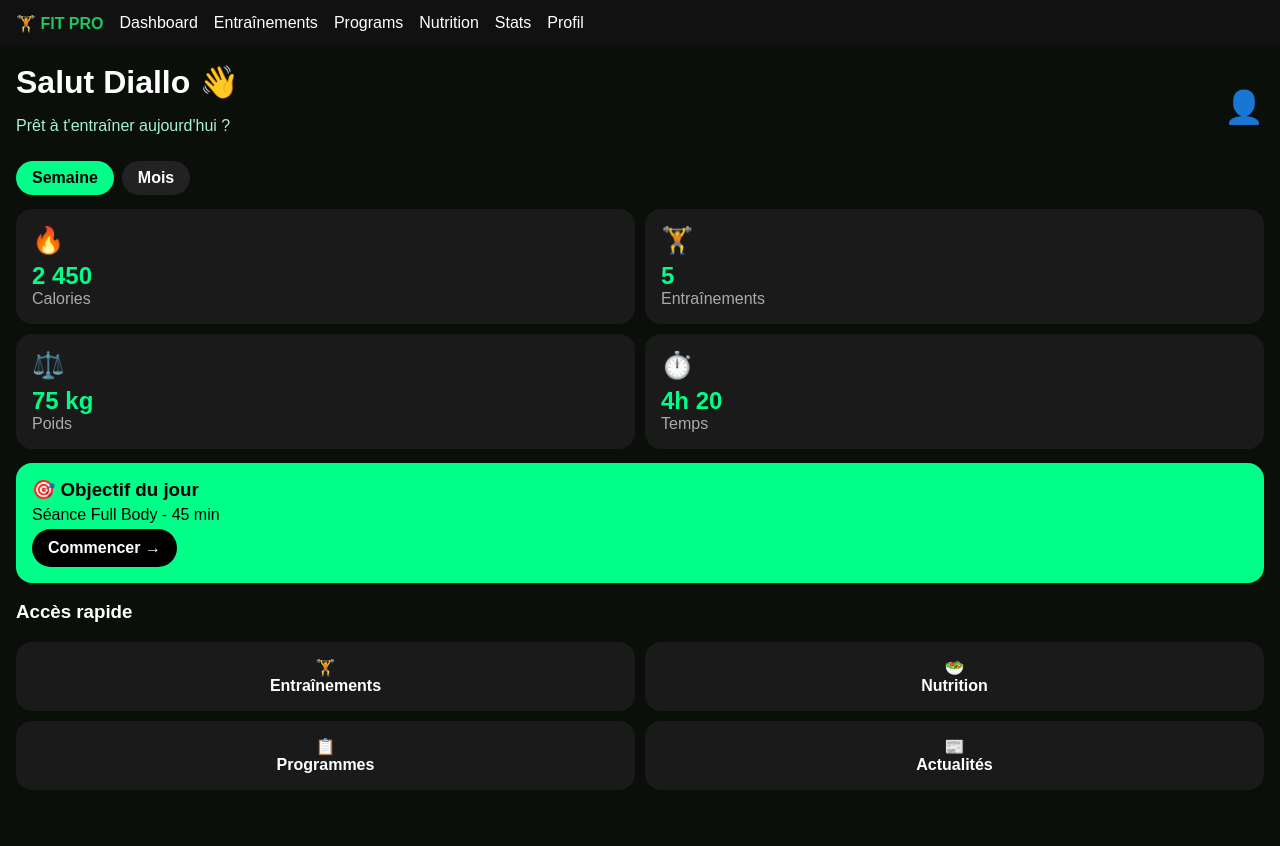
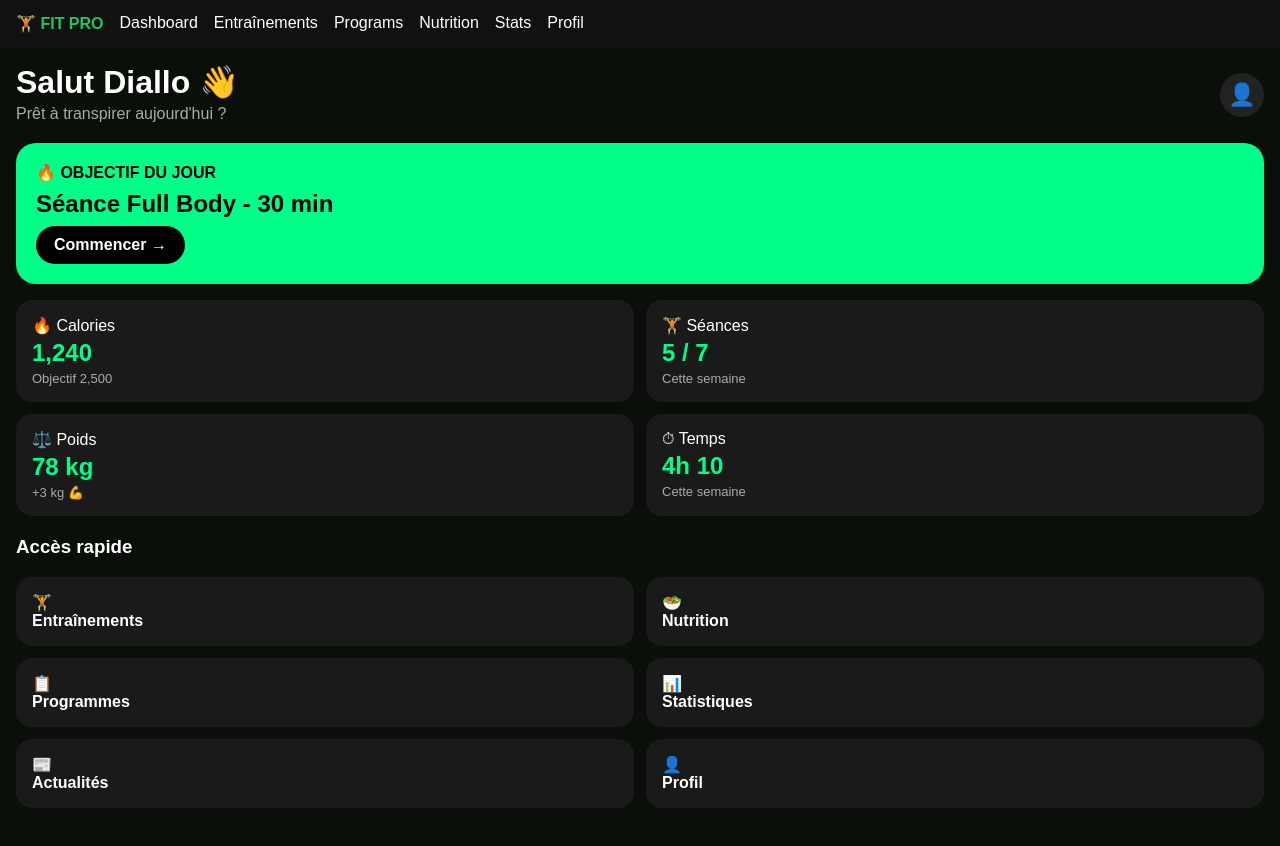
Before and after one commit to actionsdiallo-lgtm/fit-pro, a Next.js app: page /dashboard in a window 1280 px wide. Built offline with nearby package versions, Linux system fonts and the light colour scheme.

Commit message:
Update page.tsx

```diff
--- a/src/app/dashboard/page.tsx
+++ b/src/app/dashboard/page.tsx
@@ -1,51 +1,39 @@
 "use client";
 import Link from "next/link";
-import { useState } from "react";
 
 export default function Dashboard() {
-  const [period, setPeriod] = useState("Semaine");
-  const stats = [
-    { icon: "🔥", label: "Calories", value: period === "Semaine" ? "2 450" : "10 200" },
-    { icon: "🏋️", label: "Entraînements", value: period === "Semaine" ? "5" : "18" },
-    { icon: "⚖️", label: "Poids", value: "75 kg" },
-    { icon: "⏱️", label: "Temps", value: period === "Semaine" ? "4h 20" : "18h 10" },
-  ];
   return (
     <div style={{ padding: 16, backgroundColor: "#0A0F0A", minHeight: "100vh", color: "white" }}>
       <div style={{ display: "flex", justifyContent: "space-between", alignItems: "center" }}>
-        <div><h1 style={{ margin: 0 }}>Salut Diallo 👋</h1><p style={{ color: "#A7F3D0" }}>Prêt à t'entraîner aujourd'hui ?</p></div>
-        <Link href="/profile" style={{ fontSize: 32, textDecoration: "none" }}>👤</Link>
+        <div>
+          <h1 style={{ margin: 0 }}>Salut Diallo 👋</h1>
+          <p style={{ color: "#AAA", margin: "4px 0" }}>Prêt à transpirer aujourd'hui ?</p>
+        </div>
+        <Link href="/profile" style={{ backgroundColor: "#222", color: "white", width: 44, height: 44, borderRadius: "50%", display: "flex", alignItems: "center", justifyContent: "center", fontSize: 22, textDecoration: "none" }}>👤</Link>
       </div>
 
-      <div style={{ display: "flex", gap: 8, marginTop: 10 }}>
-        {["Semaine", "Mois"].map(p => (
-          <button key={p} onClick={() => setPeriod(p)} style={{ padding: "8px 16px", borderRadius: 20, border: "none", backgroundColor: period === p ? "#00FF88" : "#222", color: period === p ? "black" : "white", fontWeight: "bold" }}>{p}</button>
-        ))}
+      <div style={{ marginTop: 16, padding: 20, backgroundColor: "#00FF88", borderRadius: 20, color: "black" }}>
+        <p style={{ margin: 0, fontWeight: "bold" }}>🔥 OBJECTIF DU JOUR</p>
+        <h2 style={{ margin: "8px 0" }}>Séance Full Body - 30 min</h2>
+        <Link href="/workouts" style={{ backgroundColor: "black", color: "white", padding: "10px 18px", borderRadius: 20, textDecoration: "none", fontWeight: "bold", display: "inline-block" }}>Commencer →</Link>
       </div>
 
-      <div style={{ display: "grid", gridTemplateColumns: "1fr 1fr", gap: 10, marginTop: 14 }}>
-        {stats.map((s, i) => (
-          <div key={i} style={{ backgroundColor: "#1A1A1A", padding: 16, borderRadius: 16 }}>
-            <div style={{ fontSize: 26 }}>{s.icon}</div>
-            <h2 style={{ margin: "6px 0 0", color: "#00FF88" }}>{s.value}</h2>
-            <p style={{ margin: 0, color: "#AAA" }}>{s.label}</p>
-          </div>
-        ))}
+      <div style={{ display: "grid", gridTemplateColumns: "1fr 1fr", gap: 12, marginTop: 16 }}>
+        <div style={{ backgroundColor: "#1A1A1A", padding: 16, borderRadius: 16 }}><p style={{ margin: 0 }}>🔥 Calories</p><h2 style={{ margin: "4px 0", color: "#00FF88" }}>1,240</h2><p style={{ color: "#AAA", margin: 0, fontSize: 13 }}>Objectif 2,500</p></div>
+        <div style={{ backgroundColor: "#1A1A1A", padding: 16, borderRadius: 16 }}><p style={{ margin: 0 }}>🏋️ Séances</p><h2 style={{ margin: "4px 0", color: "#00FF88" }}>5 / 7</h2><p style={{ color: "#AAA", margin: 0, fontSize: 13 }}>Cette semaine</p></div>
+        <div style={{ backgroundColor: "#1A1A1A", padding: 16, borderRadius: 16 }}><p style={{ margin: 0 }}>⚖️ Poids</p><h2 style={{ margin: "4px 0", color: "#00FF88" }}>78 kg</h2><p style={{ color: "#AAA", margin: 0, fontSize: 13 }}>+3 kg 💪</p></div>
+        <div style={{ backgroundColor: "#1A1A1A", padding: 16, borderRadius: 16 }}><p style={{ margin: 0 }}>⏱ Temps</p><h2 style={{ margin: "4px 0", color: "#00FF88" }}>4h 10</h2><p style={{ color: "#AAA", margin: 0, fontSize: 13 }}>Cette semaine</p></div>
       </div>
 
-      <div style={{ backgroundColor: "#00FF88", padding: 16, borderRadius: 16, marginTop: 14, color: "black" }}>
-        <h3 style={{ margin: 0 }}>🎯 Objectif du jour</h3>
-        <p style={{ margin: "5px 0" }}>Séance Full Body - 45 min</p>
-        <Link href="/workouts" style={{ backgroundColor: "black", color: "white", padding: "10px 16px", borderRadius: 20, fontWeight: "bold", textDecoration: "none", display: "inline-block" }}>Commencer →</Link>
-      </div>
-
-      <h3 style={{ marginTop: 18 }}>Accès rapide</h3>
-      <div style={{ display: "grid", gridTemplateColumns: "1fr 1fr", gap: 10 }}>
-        <Link href="/workouts" style={{ backgroundColor: "#1A1A1A", padding: 16, borderRadius: 16, color: "white", textDecoration: "none", textAlign: "center" }}>🏋️<br /><b>Entraînements</b></Link>
-        <Link href="/nutrition" style={{ backgroundColor: "#1A1A1A", padding: 16, borderRadius: 16, color: "white", textDecoration: "none", textAlign: "center" }}>🥗<br /><b>Nutrition</b></Link>
-        <Link href="/programs" style={{ backgroundColor: "#1A1A1A", padding: 16, borderRadius: 16, color: "white", textDecoration: "none", textAlign: "center" }}>📋<br /><b>Programmes</b></Link>
-        <Link href="/actualites" style={{ backgroundColor: "#1A1A1A", padding: 16, borderRadius: 16, color: "white", textDecoration: "none", textAlign: "center" }}>📰<br /><b>Actualités</b></Link>
+      <h3 style={{ marginTop: 20 }}>Accès rapide</h3>
+      <div style={{ display: "grid", gridTemplateColumns: "1fr 1fr", gap: 12 }}>
+        <Link href="/workouts" style={{ backgroundColor: "#1A1A1A", padding: 16, borderRadius: 16, color: "white", textDecoration: "none" }}>🏋️<br /><b>Entraînements</b></Link>
+        <Link href="/nutrition" style={{ backgroundColor: "#1A1A1A", padding: 16, borderRadius: 16, color: "white", textDecoration: "none" }}>🥗<br /><b>Nutrition</b></Link>
+        <Link href="/programs" style={{ backgroundColor: "#1A1A1A", padding: 16, borderRadius: 16, color: "white", textDecoration: "none" }}>📋<br /><b>Programmes</b></Link>
+        <Link href="/statistics" style={{ backgroundColor: "#1A1A1A", padding: 16, borderRadius: 16, color: "white", textDecoration: "none" }}>📊<br /><b>Statistiques</b></Link>
+        <Link href="/actualites" style={{ backgroundColor: "#1A1A1A", padding: 16, borderRadius: 16, color: "white", textDecoration: "none" }}>📰<br /><b>Actualités</b></Link>
+        <Link href="/profile" style={{ backgroundColor: "#1A1A1A", padding: 16, borderRadius: 16, color: "white", textDecoration: "none" }}>👤<br /><b>Profil</b></Link>
       </div>
     </div>
   );
-                                       }
+          }
```
